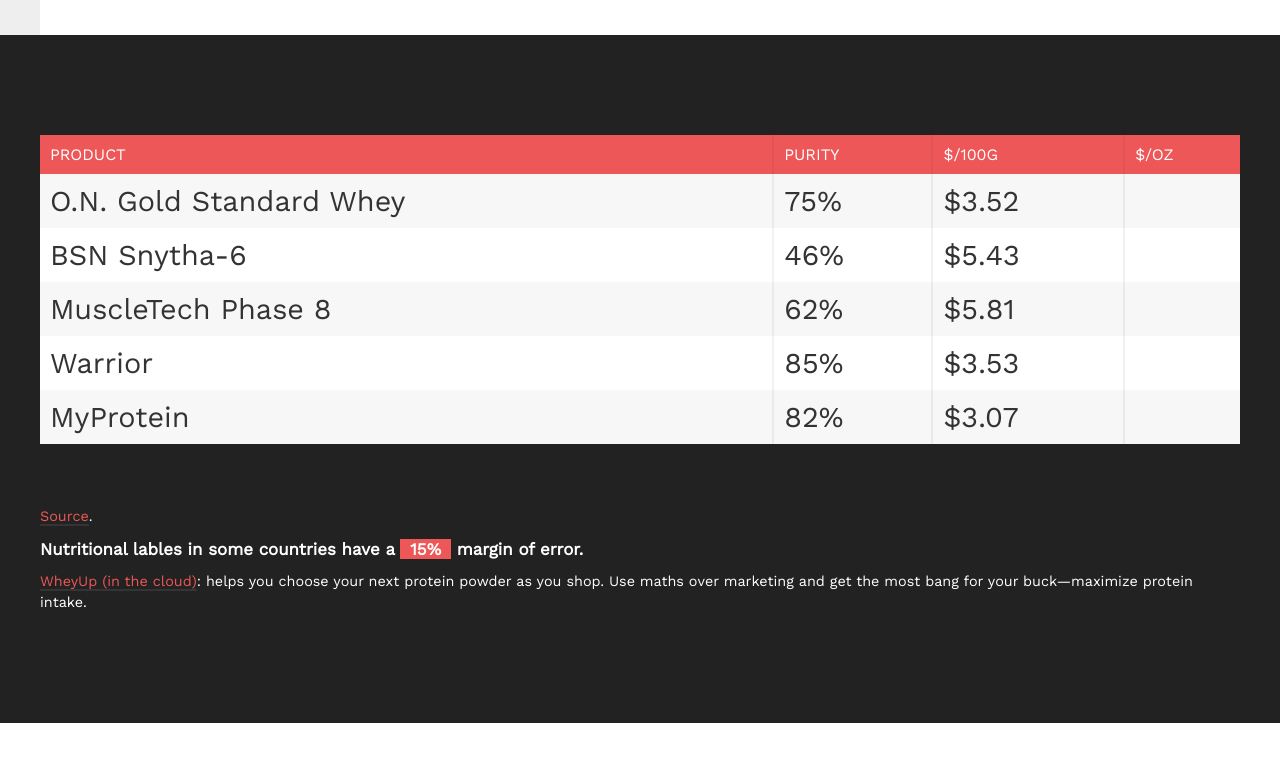
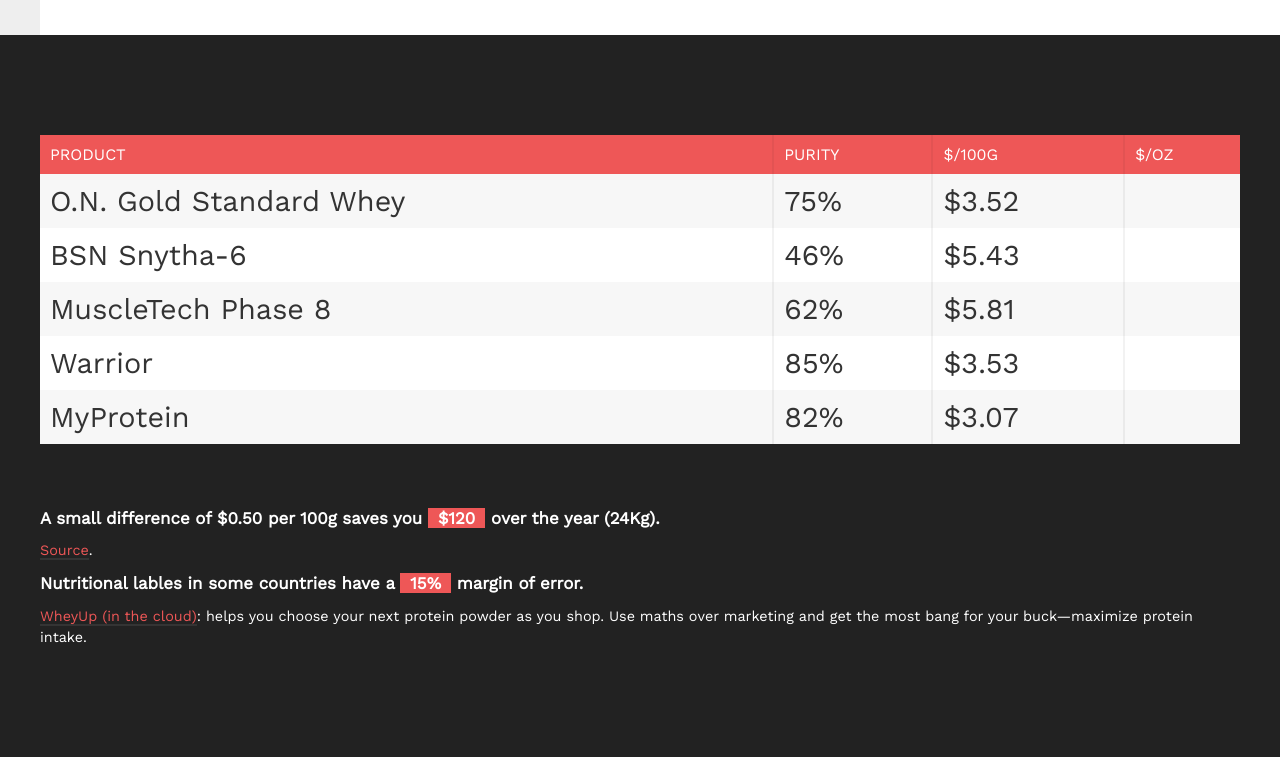
Before and after one commit to jarrodoxical/jarrodoxical.github.io, a plain HTML site: page wheyup/index.html in a window 1280 px wide. Shown: the part 765-1522 px from the top of the page. Before the commit the page ends 1488 px from the top, so only its background shows below. Drawn offline with nearby package versions, Linux system fonts and the light colour scheme.

Commit message:
better notes

```diff
--- a/wheyup/index.html
+++ b/wheyup/index.html
@@ -93,6 +93,7 @@
   </tbody>
 </table>
   <p><br><br></p>
+  <h3>A small difference of $0.50 per 100g saves you <em title="">$120</em> over the year (24Kg).</h3>
   <p><a href="http://www">Source</a>.</p>
 
   <h3>Nutritional lables in some countries have a <em title="">15%</em> margin of error.</h3>
```
